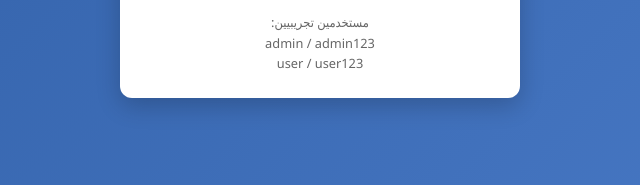
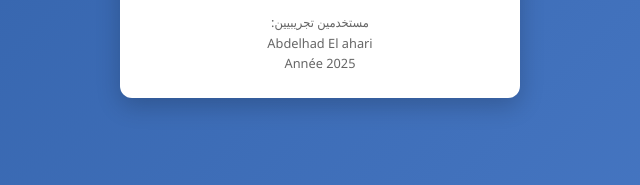
Before and after one commit to abdelbge2023/Calculateur-adresse-IP, a plain HTML site: page index.html in a window 1280 px wide. Shown: the part 513-698 px from the top of the page, 320-960 px from the left. Drawn offline with Linux system fonts and the light colour scheme.

Commit message:
Update index.html

```diff
--- a/index.html
+++ b/index.html
@@ -683,8 +683,8 @@
             <button id="login-btn">تسجيل الدخول</button>
             <div style="margin-top: 15px; text-align: center; font-size: 0.8rem; color: #666;">
                 <p>مستخدمين تجريبيين:</p>
-                <p>admin / admin123</p>
-                <p>user / user123</p>
+                <p>Abdelhad El ahari</p>
+                <p>Année 2025</p>
             </div>
         </div>
     </div>
@@ -1439,4 +1439,5 @@
         });
     </script>
 </body>
+
 </html>
```
